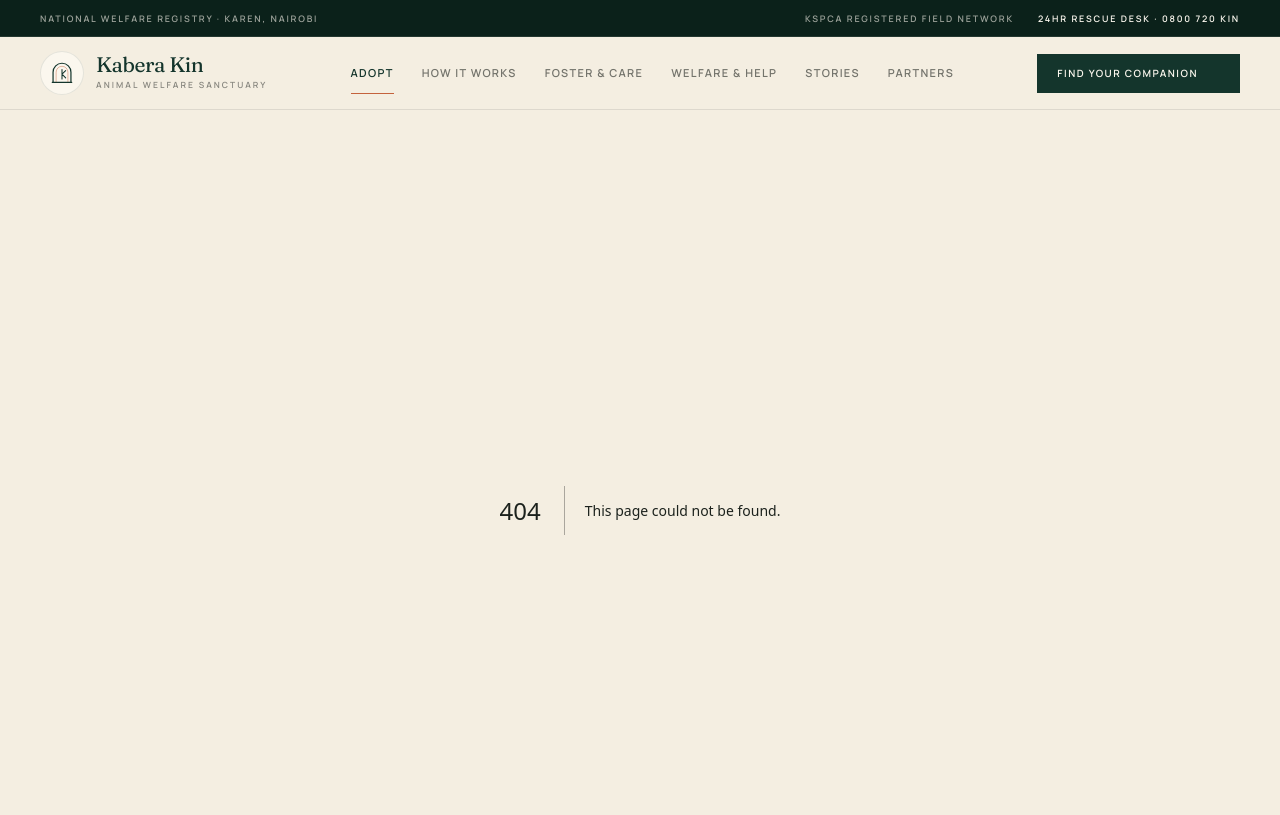
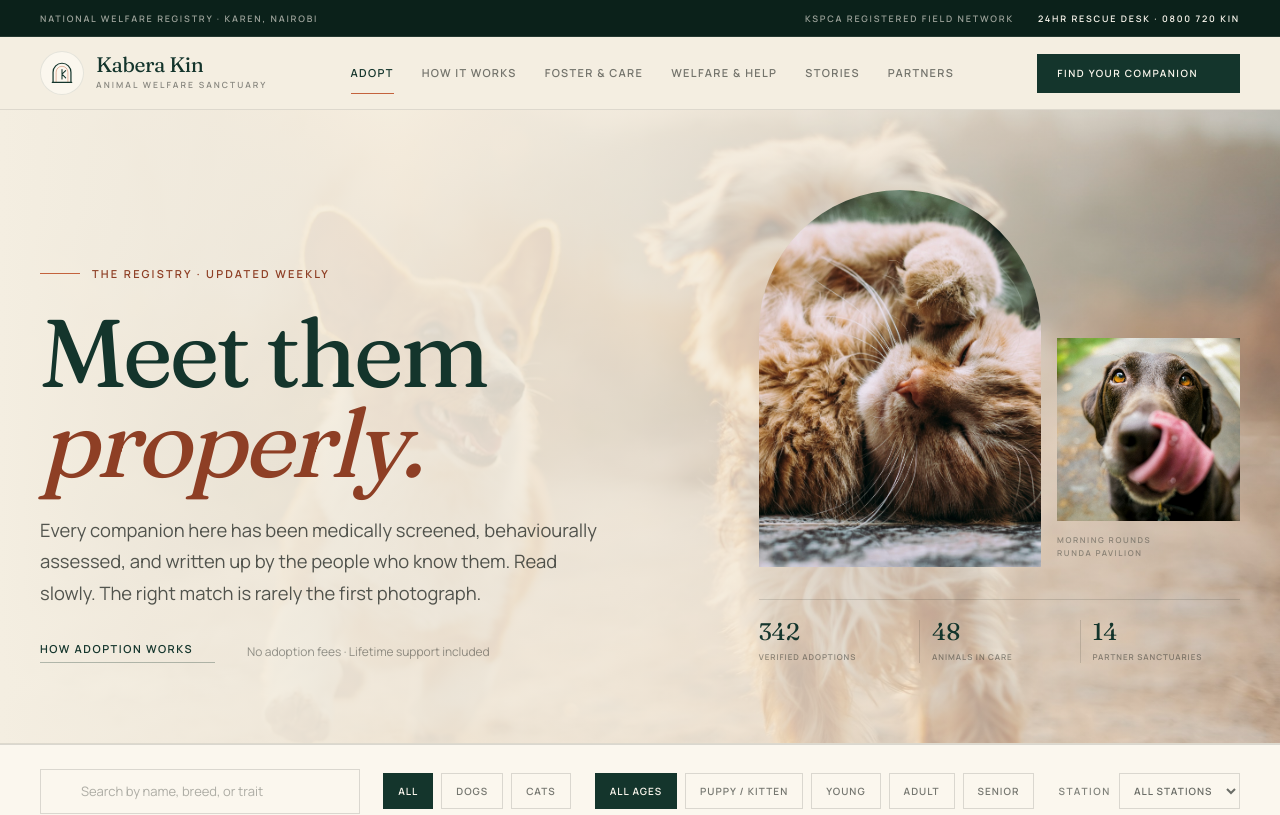
Before and after one commit to jeffkaberagithara-guru/kabera-kin, a Next.js app: page /adopt in a window 1280 px wide. Before the commit this address had no page. Shown: the top 815 px of the page. Built offline with nearby package versions, Linux system fonts and the light colour scheme.

Commit message:
feat: add adoption registry landing page

```diff
--- /dev/null
+++ b/src/app/adopt/page.tsx
@@ -0,0 +1,137 @@
+import type { Metadata } from "next";
+import Image from "next/image";
+import Link from "next/link";
+import { AdoptBrowser } from "@/components/adopt-browser";
+import { ArrowRightIcon, ArrowUpRightIcon } from "@/components/icons";
+import { getAnimal, imagery, registryStats } from "@/lib/animals";
+import { heroImages } from "@/lib/images";
+
+export const metadata: Metadata = {
+  title: "The registry",
+  description:
+    "Meet the dogs and cats currently in Kabera Kin's care. Read full dossiers, medical records, and honest temperament notes before you begin.",
+};
+
+const featured = getAnimal("nyota")!;
+
+export default function AdoptPage() {
+  return (
+    <main>
+      <section className="relative overflow-hidden border-b border-ink/10">
+        <div className="absolute inset-0 z-0">
+          <Image
+            src={heroImages.adopt}
+            alt="Animals waiting for adoption"
+            fill
+            priority
+            className="object-cover opacity-100"
+            sizes="100vw"
+          />
+          <div className="absolute inset-0 bg-gradient-to-r from-linen via-linen/85 to-linen/35" />
+        </div>
+        <div className="shell grid gap-12 py-14 lg:grid-cols-12 lg:items-end lg:gap-8 lg:py-20">
+          <div className="relative z-10 lg:col-span-7">
+            <div className="flex items-center gap-3">
+              <span className="h-px w-10 bg-clay" />
+              <p className="eyebrow text-clay-deep">The registry · Updated weekly</p>
+            </div>
+            <h1 className="display mt-7 text-[clamp(3rem,7.5vw,6rem)] text-forest">
+              Meet them
+              <br />
+              <em className="text-clay-deep">properly.</em>
+            </h1>
+            <p className="lede mt-7 max-w-xl">
+              Every companion here has been medically screened, behaviourally
+              assessed, and written up by the people who know them. Read slowly.
+              The right match is rarely the first photograph.
+            </p>
+            <div className="mt-8 flex flex-wrap items-center gap-x-8 gap-y-3">
+              <Link href="/how-it-works" className="link-arrow">
+                How adoption works
+                <ArrowUpRightIcon className="h-3.5 w-3.5" />
+              </Link>
+              <p className="text-[12px] text-ink/45">
+                No adoption fees · Lifetime support included
+              </p>
+            </div>
+          </div>
+
+          <div className="relative z-10 lg:col-span-5">
+            <div className="grid grid-cols-5 items-end gap-4">
+              <div className="relative col-span-3 aspect-[3/4] overflow-hidden bg-stone arch">
+                <Image
+                  src={featured.image}
+                  alt="Nyota, a calico cat, in the Runda pavilion"
+                  fill
+                  priority
+                  className="image-warm object-cover"
+                  sizes="(max-width: 1024px) 55vw, 24vw"
+                />
+              </div>
+              <div className="col-span-2 pb-2">
+                <div className="relative aspect-square overflow-hidden bg-stone">
+                  <Image
+                    src={imagery.homecoming}
+                    alt="A rescued animal settling into a calm home environment"
+                    fill
+                    className="image-warm object-cover"
+                    sizes="(max-width: 1024px) 35vw, 16vw"
+                  />
+                </div>
+                <p className="eyebrow mt-3 text-[8px] leading-relaxed text-ink/40">
+                  Morning rounds
+                  <br />
+                  Runda Pavilion
+                </p>
+              </div>
+            </div>
+            <div className="mt-8 border-t border-ink/15 pt-5">
+              <dl className="grid grid-cols-3 divide-x divide-ink/15">
+                {registryStats.map((stat, index) => (
+                  <div key={stat.label} className={index === 0 ? "pr-3" : "px-3 last:pr-0"}>
+                    <dt className="font-fraunces text-2xl leading-none text-forest">
+                      {stat.value}
+                    </dt>
+                    <dd className="mt-1.5 font-manrope text-[8px] font-semibold uppercase leading-relaxed tracking-[0.12em] text-ink/45">
+                      {stat.label}
+                    </dd>
+                  </div>
+                ))}
+              </dl>
+            </div>
+          </div>
+        </div>
+      </section>
+
+      <AdoptBrowser />
+
+      <section className="bg-forest-deep">
+        <div className="shell grid gap-10 py-16 lg:grid-cols-12 lg:items-center lg:py-20">
+          <div className="lg:col-span-7">
+            <p className="eyebrow text-clay">A note on timing</p>
+            <h2 className="h2-editorial mt-5 max-w-2xl text-paper">
+              If none of them are yours yet, leave us a match note.
+            </h2>
+            <p className="mt-5 max-w-xl text-[15px] leading-[1.8] text-paper/60">
+              New companions arrive every fortnight. Tell us about your home,
+              your routine, and the kind of relationship you hope for. We will
+              write when someone fits — without pressure, and without a mailing
+              list.
+            </p>
+          </div>
+          <div className="lg:col-span-5 lg:justify-self-end">
+            <div className="flex flex-col gap-3 sm:flex-row lg:flex-col">
+              <Link href="/contact" className="btn-light">
+                Leave a match note
+                <ArrowRightIcon className="h-4 w-4" />
+              </Link>
+              <Link href="/how-it-works" className="btn-light-outline">
+                Read the protocol
+              </Link>
+            </div>
+          </div>
+        </div>
+      </section>
+    </main>
+  );
+}
```
